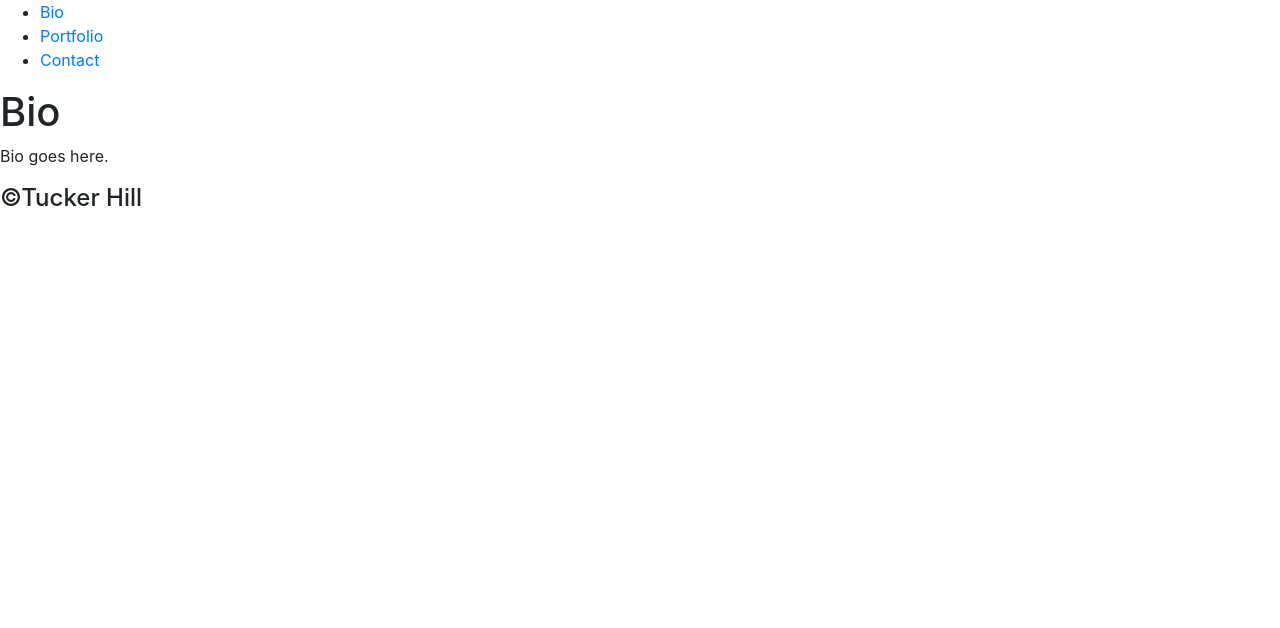
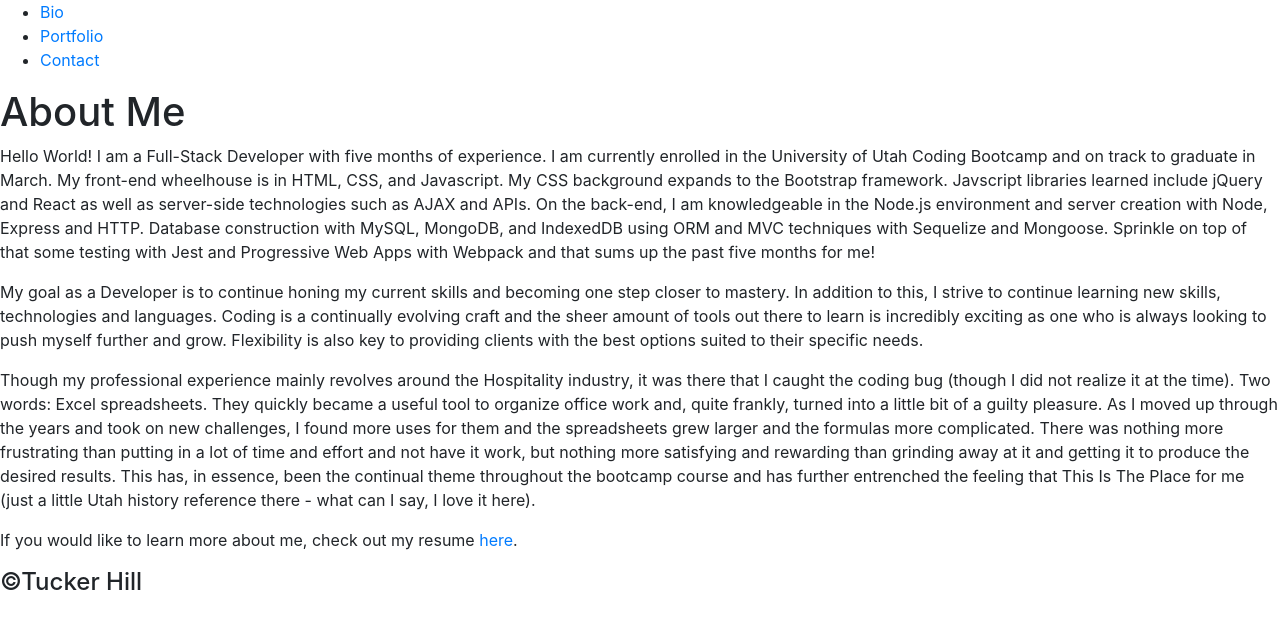
Before and after one commit to hill1635/hill-react-portfolio, a React (Create React App) app: page / in a window 1280 px wide. Shown: the top 628 px of the page. Built offline with nearby package versions, Linux system fonts and the light colour scheme.

Commit message:
Bio added.

```diff
--- a/src/components/pages/Bio.js
+++ b/src/components/pages/Bio.js
@@ -3,8 +3,11 @@ import React from "react";
 function Bio() {
   return (
     <div>
-      <h1>Bio</h1>
-      <p>Bio goes here.</p>
+      <h1>About Me</h1>
+      <p>Hello World!  I am a Full-Stack Developer with five months of experience.  I am currently enrolled in the University of Utah Coding Bootcamp and on track to graduate in March.  My front-end wheelhouse is in HTML, CSS, and Javascript.  My CSS background expands to the Bootstrap framework.  Javscript libraries learned include jQuery and React as well as server-side technologies such as AJAX and APIs.  On the back-end, I am knowledgeable in the Node.js environment and server creation with Node, Express and HTTP.  Database construction with MySQL, MongoDB, and IndexedDB using ORM and MVC techniques with Sequelize and Mongoose.  Sprinkle on top of that some testing with Jest and Progressive Web Apps with Webpack and that sums up the past five months for me!</p>
+      <p>My goal as a Developer is to continue honing my current skills and becoming one step closer to mastery.  In addition to this, I strive to continue learning new skills, technologies and languages.  Coding is a continually evolving craft and the sheer amount of tools out there to learn is incredibly exciting as one who is always looking to push myself further and grow.  Flexibility is also key to providing clients with the best options suited to their specific needs.</p>
+      <p>Though my professional experience mainly revolves around the Hospitality industry, it was there that I caught the coding bug (though I did not realize it at the time).  Two words: Excel spreadsheets.  They quickly became a useful tool to organize office work and, quite frankly, turned into a little bit of a guilty pleasure.  As I moved up through the years and took on new challenges, I found more uses for them and the spreadsheets grew larger and the formulas more complicated.  There was nothing more frustrating than putting in a lot of time and effort and not have it work, but nothing more satisfying and rewarding than grinding away at it and getting it to produce the desired results.  This has, in essence, been the continual theme throughout the bootcamp course and has further entrenched the feeling that This Is The Place for me (just a little Utah history reference there - what can I say, I love it here).</p>
+      <p>If you would like to learn more about me, check out my resume <a href="https://drive.google.com/file/d/11tDvnpqogtIGNSmkWVSz8V4KxkUJ0dKB/view?usp=sharing" target="_blank">here</a>.</p>
     </div>
   );
 }
```
